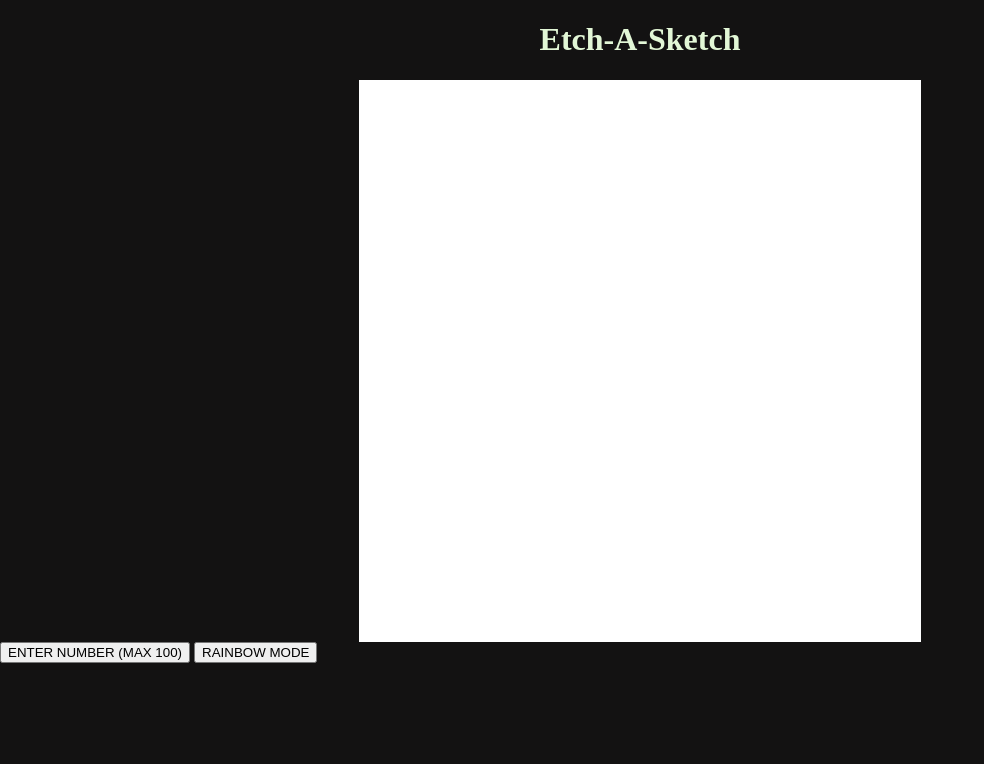
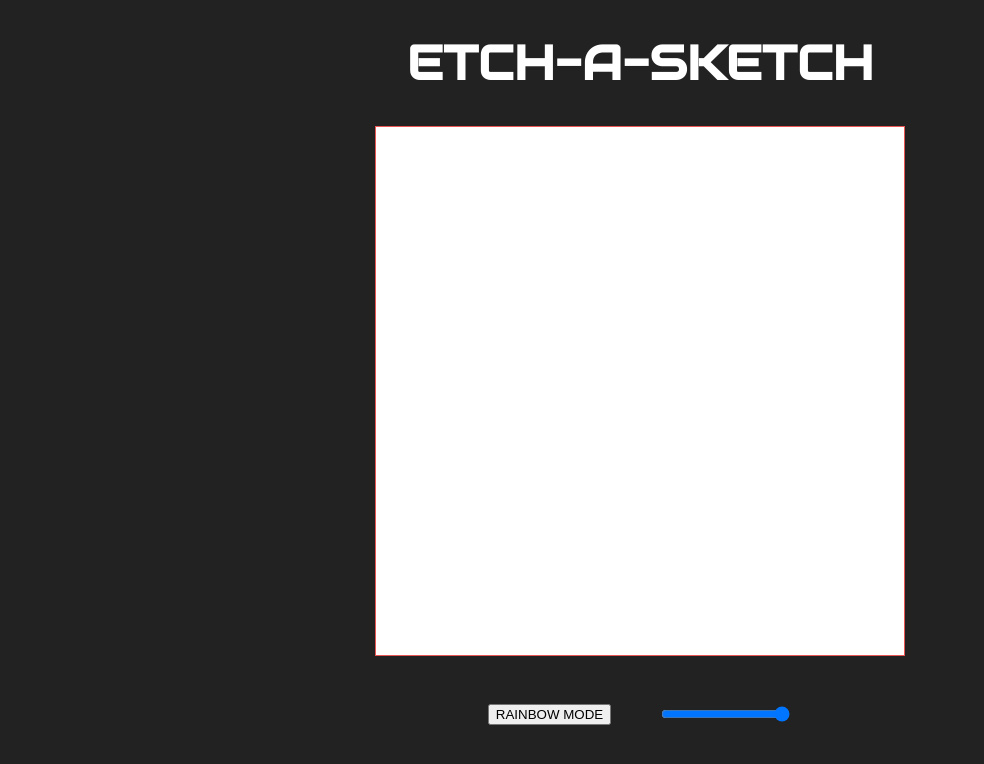
Before and after one commit to FullhouseGC/Etch-a-Sketch, a plain HTML site: page index.html in a window 1280 px wide. Shown: the whole page, without its empty margins (0-984 px from the left). Drawn offline with Linux system fonts and the light colour scheme.

Commit message:
Changed the prompt to a slider to get user value of grid size

```diff
--- a/index.html
+++ b/index.html
@@ -6,14 +6,24 @@
     <title>Document</title>
     <link rel="stylesheet" type="text/css" href="style.css" />
     <script src="javascript.js" defer></script>
+    <link rel="preconnect" href="https://fonts.googleapis.com">
+    <link rel="preconnect" href="https://fonts.gstatic.com" crossorigin>
+    <link href="https://fonts.googleapis.com/css2?family=Audiowide&display=swap" rel="stylesheet">
 </head>
 <body>
-    <h1 id="header">Etch-A-Sketch</h1>
+    <h1 id="header">ETCH-A-SKETCH</h1>
     <div id="main">
-        <div id="container">
+        <div id="container"></div>
+    </div>
+    <div id="tools">
+        <div class="rainbowTool">
+            <button id="rainbow" onclick="rainbow()">RAINBOW MODE</button>
+        </div>
+        <div class="valueTool">
+            <input type="range" min="1" max="50" value="50" class="slider" id="myRange" oninput="sliderValue()">
+            <p id="demo"></p>
         </div>
     </div>
-    <button id="button" onclick="userPrompt()">ENTER NUMBER (MAX 100)</button>
-    <button id="rainbow" onclick="rainbow()">RAINBOW MODE</button>
+
 </body>
 </html>
--- a/javascript.js
+++ b/javascript.js
@@ -1,19 +1,14 @@
 let container = document.querySelector('#container');
 var grid = document.getElementsByClassName("grid")
-function randomRgb(max) {
-    return Math.floor(Math.random() * max);
+function randomRgb() {
+    return Math.floor(Math.random() * 255);
   }
 
-//Custom grid creation with coloring EventListener
-function userPrompt(){
+//Custom grid creation with coloring
+function sliderValue(){
     container.replaceChildren();
-    let userInput = prompt("Enter grid size. Max 100");
-    let prompInt = parseInt(userInput);
-    let cellSelec = prompInt * prompInt;
-    if(prompInt > 100 || prompInt === 1){
-        return alert("Max is 100, minimum is 2")
-    }
-    else{
+    let slider = document.getElementById("myRange").value;
+    let cellSelec = slider * slider;
     for(let i = 0; i < cellSelec; i++) {
         const grid = document.createElement('div');
         grid.classList.add('grid');
@@ -22,17 +17,16 @@ function userPrompt(){
         for(let i = 0; i < grid.length; i++){
             grid[i].addEventListener("mouseenter", function(){grid[i].style.backgroundColor = "blue";});
         }
-    }
-container.style.setProperty("--grid-template-columns", `repeat(${prompInt}, 1fr)`);
-container.style.setProperty("--grid-template-rows", `repeat(${prompInt}, 1fr)`);
+    container.style.setProperty("--grid-template-columns", `repeat(${slider}, 1fr)`);
+    container.style.setProperty("--grid-template-rows", `repeat(${slider}, 1fr)`);
+
 }
 
 //Rainbow color
 function rainbow(){
-for(let i = 0; i < grid.length; i++){
-    grid[i].addEventListener("mouseenter", function(){grid[i].style.backgroundColor = `rgb(${randomRgb(255)}, ${randomRgb(255)}, ${randomRgb(255)})`});
-}
-
+    for(let i = 0; i < grid.length; i++){
+        grid[i].addEventListener("mouseenter", function(){grid[i].style.backgroundColor = `rgb(${randomRgb()}, ${randomRgb()}, ${randomRgb()})`});
+    }
 }
 
 //Initial 16x 16 grid creation
@@ -42,7 +36,7 @@ grid.classList.add('grid');
 container.appendChild(grid);
 }
 
-//Initial grid coloring EventListener
+//Initial grid coloring
 var grid = document.getElementsByClassName("grid")
 for(let i = 0; i < grid.length; i++){
     grid[i].addEventListener("mousedown", function(){grid[i].style.backgroundColor = "blue";});
--- a/style.css
+++ b/style.css
@@ -1,32 +1,37 @@
 html, body{
-    margin: 0;
-    height: 100%;
-    background-color: rgb(19, 18, 18);
+    background-color: rgb(34, 34, 34);
 }
 
 #header{
     display: flex;
     justify-content: center;
-    color: rgb(226, 247, 214);
+    color: rgb(255, 255, 255);
+    font-family: 'Audiowide', cursive;;
+    font-size: 3em;
 }
+
 #main{
     display: flex;
     justify-content: center;
-    margin: auto;
 }
+
 #container{
     display: grid;
-    width: 35em;
-    height: 35em;
+    width: 33em;
+    height: 33em;
     margin: 0;
-    border: 0.03em solid rgb(255, 255, 255);
+    border: 0.03em solid rgb(231, 85, 85);
     --grid-template-columns: repeat(16, 1fr);
     --grid-template-rows: repeat(16, 1fr);
     grid-template-columns: var(--grid-template-columns);
     grid-template-rows: var(--grid-template-rows);
     background-color: rgb(255, 255, 255);
+
 }
 
-.grid{
-    padding: 0px;
+#tools{
+    display: flex;
+    justify-content: center;
+    gap: 3em;
+    margin-top: 3em;
 }
```
Also changed, not shown: looks_FILL0_wght400_GRAD0_opsz24.svg (added).
